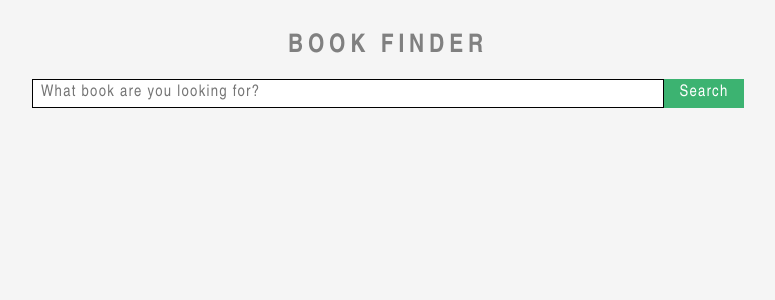
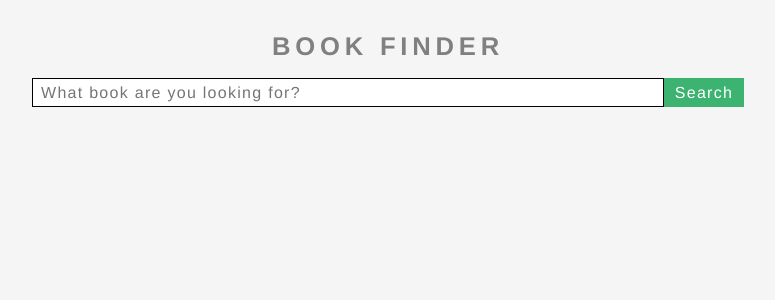
Before and after one commit to kvi-ki/chingu-bookfinder, a React app: page / in a window 1280 px wide. Shown: the top 300 px of the page, without its empty margins (252-1027 px from the left). Built offline with nearby package versions, Linux system fonts and the light colour scheme.

Commit message:
style: change font-family

```diff
--- a/src/index.css
+++ b/src/index.css
@@ -5,5 +5,5 @@ body {
 body,
 input,
 button {
-	font-family: Arial Narrow, sans-serif;
+	font-family: Helvetica, Arial, sans-serif;
 }
```
